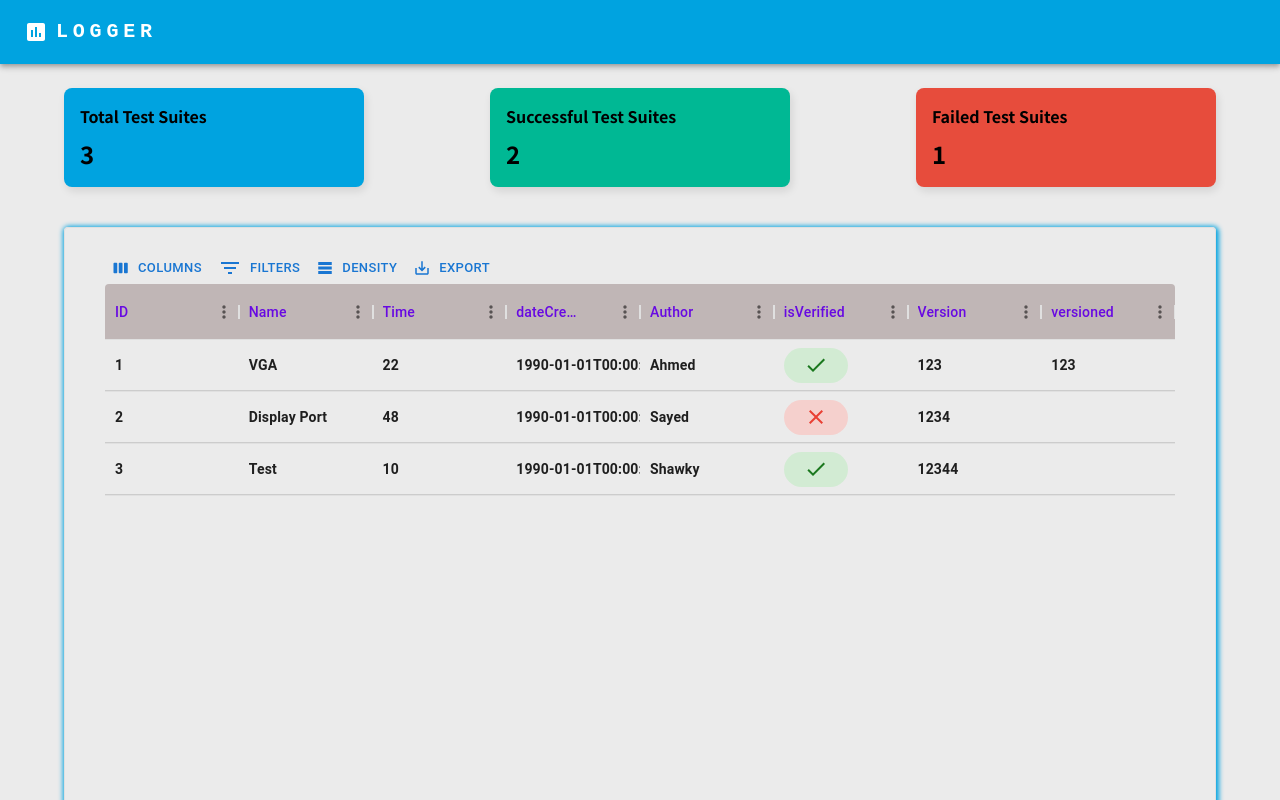
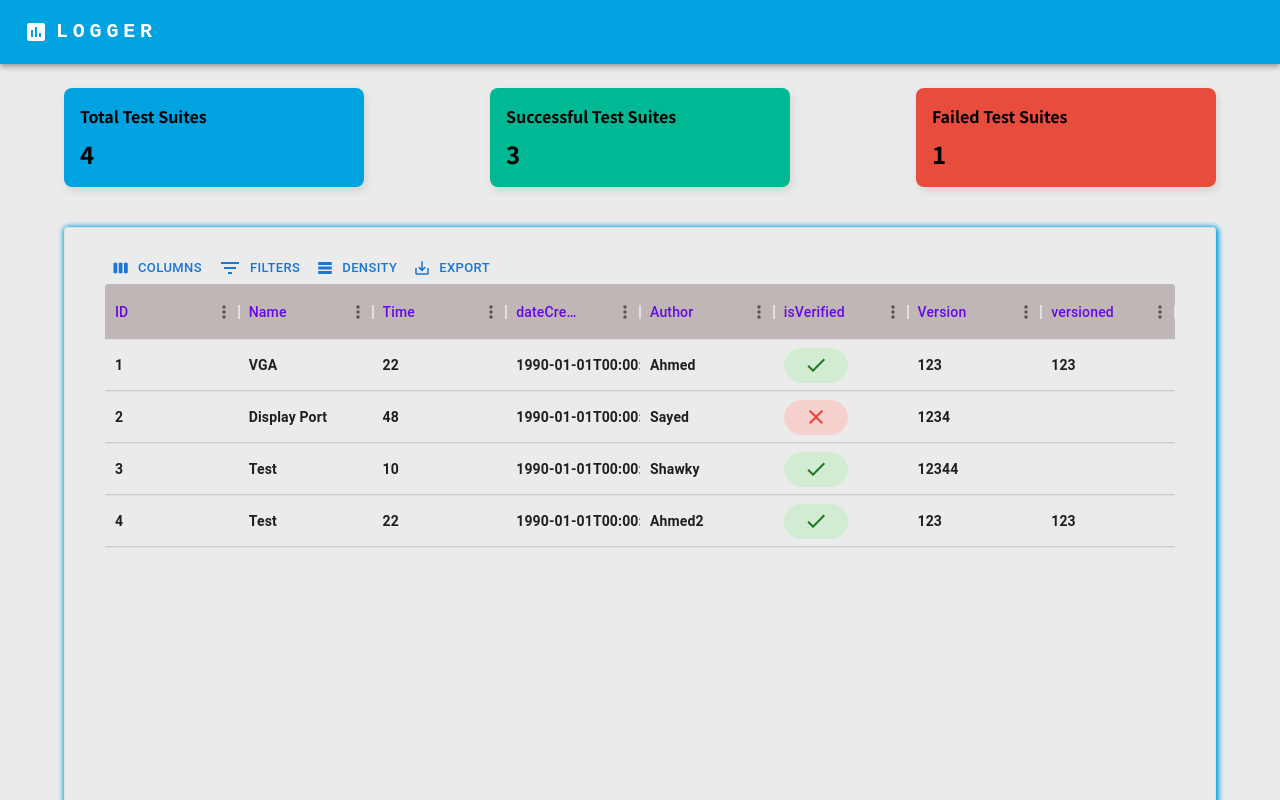
Before and after one commit to AhmedS1ayed/Siemens-MED-SW-Logger-System-FE, a React (Create React App) app: page /testsuits in a window 1280 px wide. Shown: the top 800 px of the page. Built offline with nearby package versions, Linux system fonts and the light colour scheme.

Commit message:
add some data

```diff
--- a/src/Data/Mock_Data.json
+++ b/src/Data/Mock_Data.json
@@ -34,5 +34,20 @@
     "validationState": "Failed",
     "isVerified": true,
     "Version": "12344"
+  },
+  {
+    "ID": 4,
+    "Name": "Test",
+    "Time": "22",
+    "dateCreated": "1990-01-01T00:00:00.000Z",
+    "Author": "Ahmed2",
+    "isVerified": true,
+    "Version": "123",
+    "versioned": "123",
+    "Validation Tag": {
+      "Here": "here",
+      "There": "here",
+      "fair": "here"
+    }
   }
 ]
--- a/src/Pages/Testsuit/Testsuit.js
+++ b/src/Pages/Testsuit/Testsuit.js
@@ -15,6 +15,7 @@ export default function Testsuit() {
   return (
 
     <Container>
+        {/* <h1>statistics</h1> */}
        <div className="statistics-container">
         <StatisticCard title="Total Test Suites" count={totalTestSuites} color="#00a3e0" />
         <StatisticCard title="Successful Test Suites" count={successfulTestSuites} color="#00b894" />
@@ -22,6 +23,7 @@ export default function Testsuit() {
       </div>
 
       <BasicExampleDataGrid />
+      <br />
     </Container>
   );
 }
```
